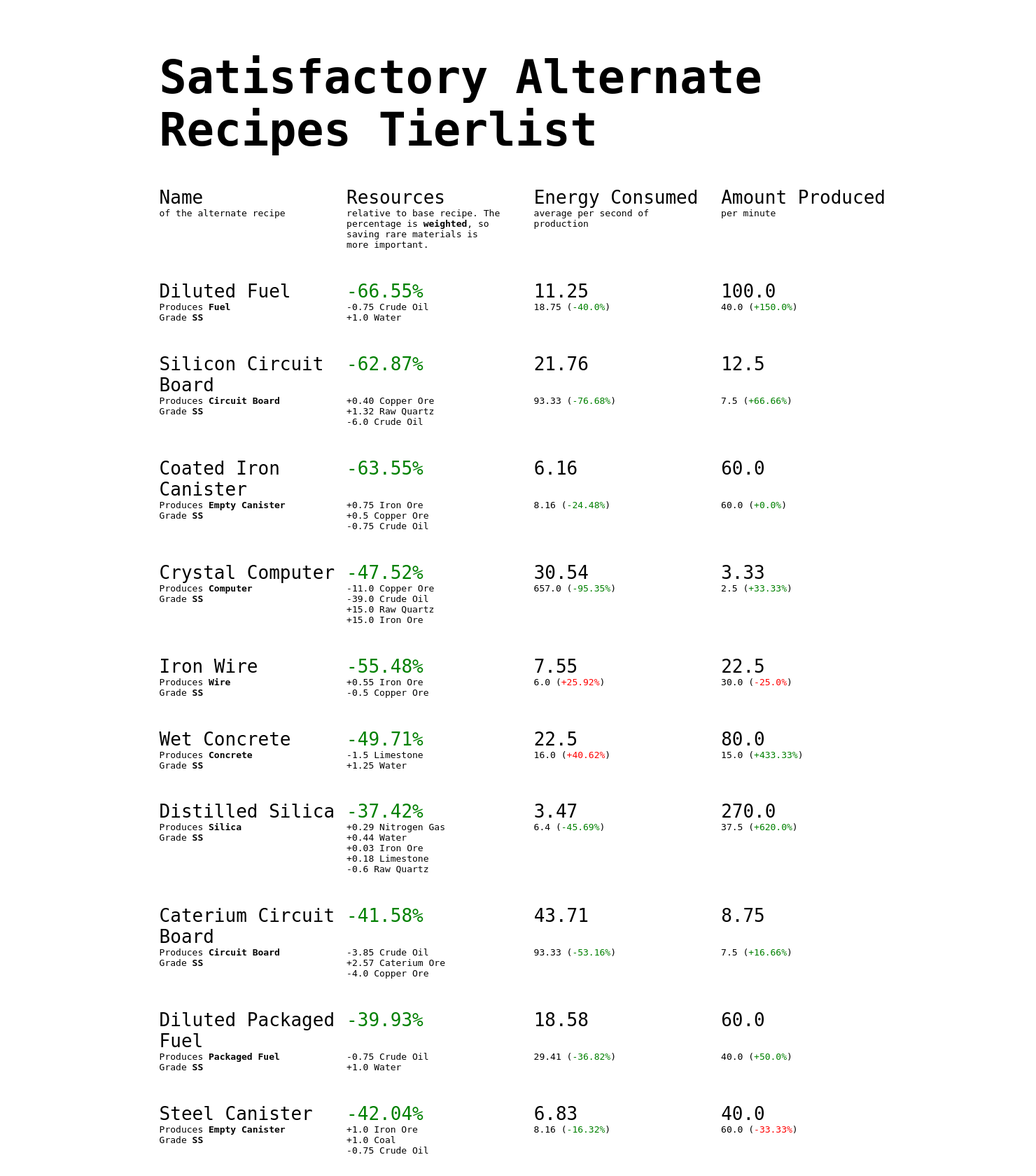
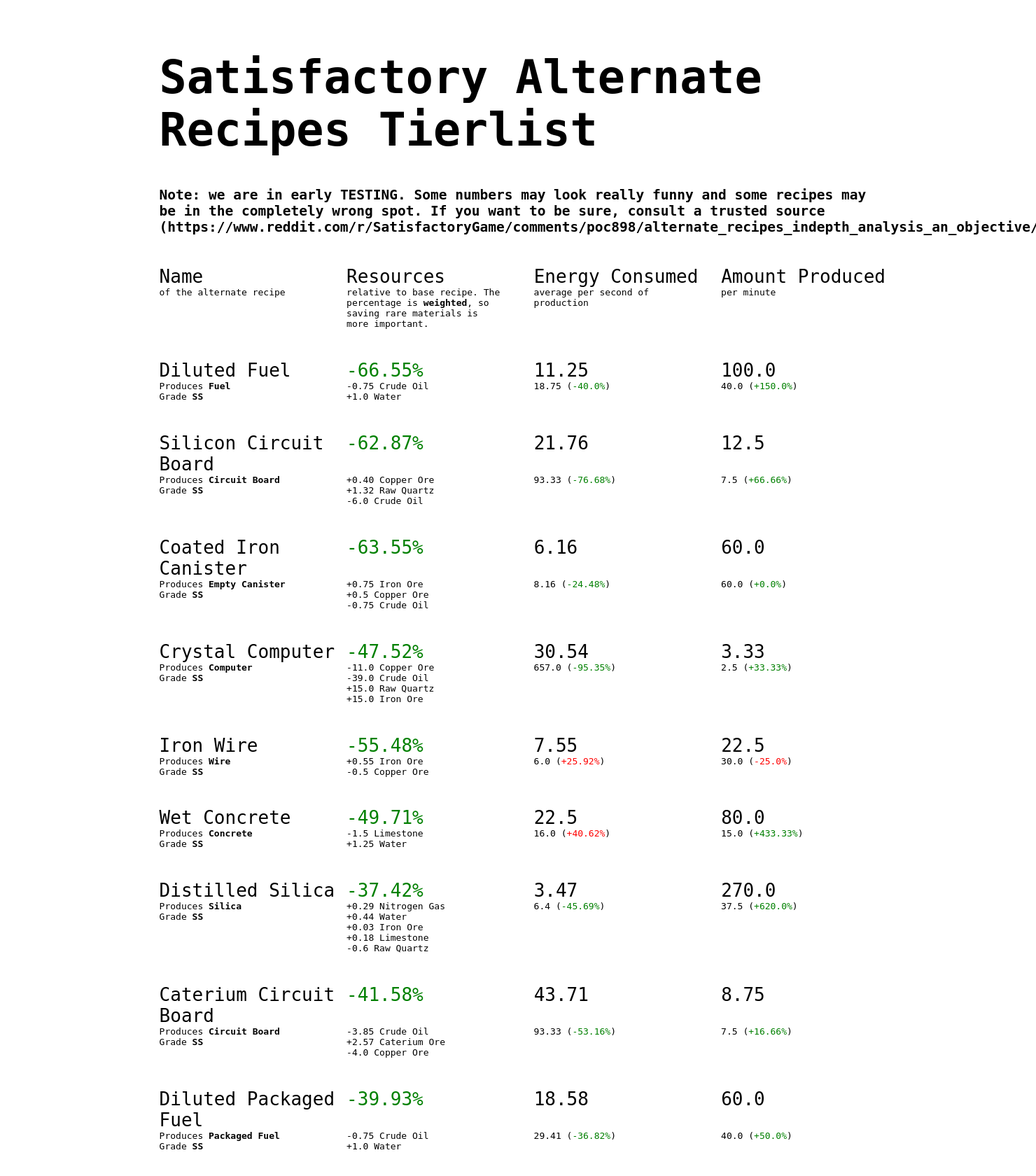
Before and after one commit to FrozenHydrant/satisfactory-alternates-list, a Flask app: page / in a window 1480 px wide; the page is wider, and only the part inside the window is pictured. Shown: the top 1680 px of that part at 70% size. Run offline with Flask 3, Linux system fonts and the light colour scheme.

Commit message:
Notes and source

```diff
--- a/static/styles/main.css
+++ b/static/styles/main.css
@@ -50,3 +50,12 @@
 .yes{
     color: green;
 }
+
+.subtitle{
+    position: relative;
+    font-size: 1.5em;
+    font-family: monospace;
+    margin-left: 15%;
+    margin-right: 15%;
+    margin-top: 3%;
+}
--- a/templates/home.html
+++ b/templates/home.html
@@ -4,6 +4,7 @@
 	</head>
 	<body>
 		<h1 class="title">Satisfactory Alternate Recipes Tierlist</h1>
+		<h2 class="subtitle">Note: we are in early <b>TESTING.</b> Some numbers may look really funny and some recipes may be in the completely wrong spot. If you want to be sure, consult a trusted source (https://www.reddit.com/r/SatisfactoryGame/comments/poc898/alternate_recipes_indepth_analysis_an_objective/).</h2>
 		<div class="main_entry">
 			<div class="entry_title">Name</div>
 			<div class="entry_title">Resources</div>
@@ -26,6 +27,13 @@
 			<div class="entry_subtitle">{{ entry.old_speed }} (<span class="{% if entry.speed_percentage[0] != '-' %}yes{% else %}no{% endif %}">{% if entry.speed_percentage[0] != '-' %}+{% endif %}{{entry.speed_percentage}}%</span>)</div>
 		</div>
 		{% endfor %}
+		<div class="main_entry">
+			<div class="entry_title">Source Code</div>
+			<div class="entry_title"></div>
+			<div class="entry_title"></div>
+			<div class="entry_title"></div>
+			<div class="entry_subtitle"><a href="https://github.com/FrozenHydrant/satisfactory-alternates-list/tree/main">GitHub</a></div>
+		</div>
 	</body>
 
 </html>
```
